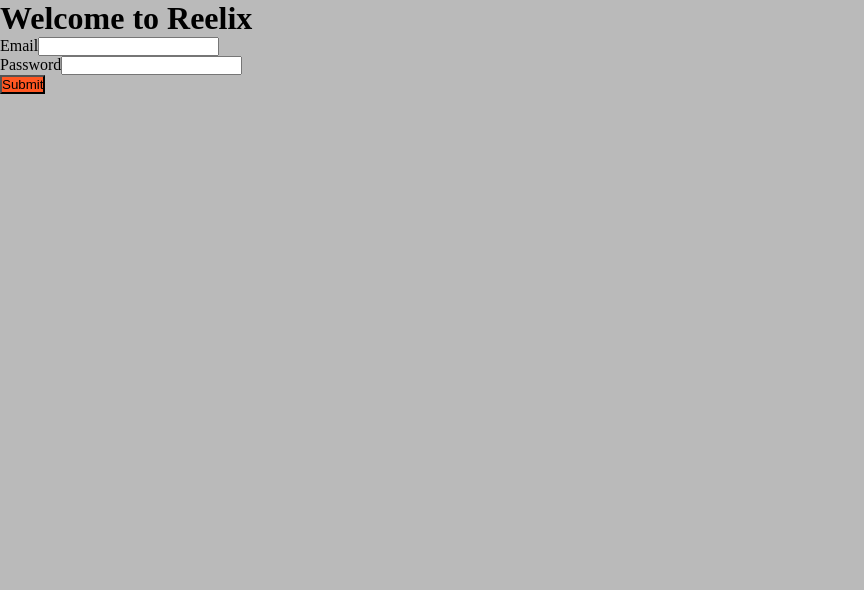
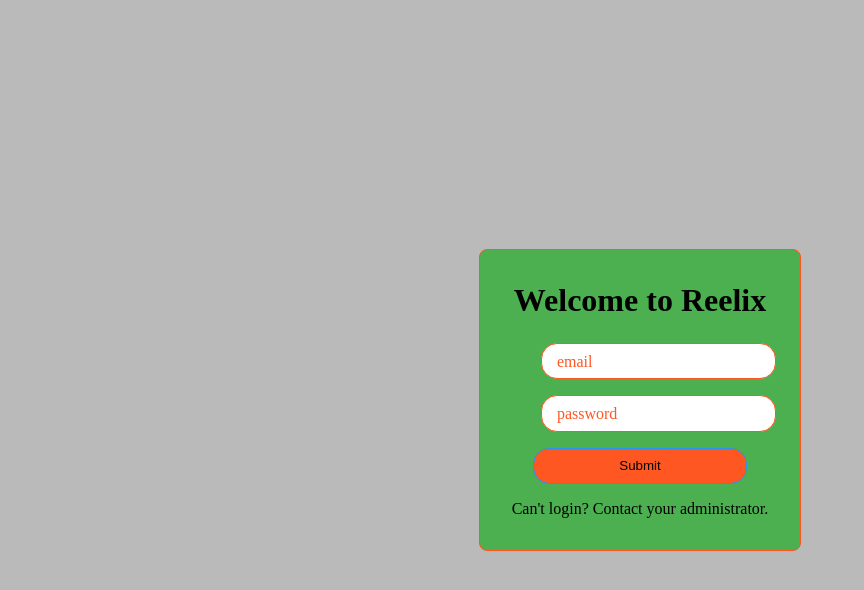
Before and after one commit to MagnusHLund/Reelix, a React (Vite) app in the folder reelix.frontend/reelix.website/: page /login in a window 1280 px wide. Shown: the top 590 px of the page, without its empty margins (0-864 px from the left). Built offline with nearby package versions, Linux system fonts and the light colour scheme.

Commit message:
feat: :lipstick: Almost finished the rough design of the login page

```diff
--- a/reelix.frontend/reelix.website/src/components/input/Button.scss
+++ b/reelix.frontend/reelix.website/src/components/input/Button.scss
@@ -1,6 +1,9 @@
 .button {
   background-color: $accent-color;
   cursor: pointer;
+  padding: 0.6rem;
+  border: 1px solid $secondary-color;
+  border-radius: 1rem;
 
   &.transparent {
     background-color: transparent;
--- a/reelix.frontend/reelix.website/src/components/input/TextInput.scss
+++ b/reelix.frontend/reelix.website/src/components/input/TextInput.scss
@@ -0,0 +1,39 @@
+.text-input {
+  padding: 0.5rem;
+  width: 100%;
+
+  .text-input__field {
+    padding: 0.6rem;
+    border: 1px solid $accent-color;
+    border-radius: 1rem;
+    width: 100%;
+
+    &:focus {
+      outline: none;
+    }
+
+    &::placeholder {
+      color: transparent; // Hide the default placeholder
+    }
+  }
+
+  .text-input__placeholder {
+    color: $accent-color;
+    position: absolute;
+    margin-left: 1rem;
+    margin-top: 0.6rem;
+    pointer-events: none;
+  }
+
+  &:has(.text-input__field:focus, .text-input__field:not(:placeholder-shown)) {
+    .text-input__placeholder {
+      color: $accent-color;
+      transform: translateY(-1.2rem);
+      z-index: 11000;
+      background-color: white;
+      border: 1px solid $accent-color;
+      padding: 0 5px;
+      border-radius: 1rem;
+    }
+  }
+}
--- a/reelix.frontend/reelix.website/src/components/input/TextInput.tsx
+++ b/reelix.frontend/reelix.website/src/components/input/TextInput.tsx
@@ -1,21 +1,25 @@
 import './TextInput.scss'
 import { stringToPascalCase } from '../../utils/stringUtils'
 
-interface TextInputProps {
+interface TextInputProps extends React.InputHTMLAttributes<HTMLInputElement> {
   placeholder?: string
   defaultValue?: string
-  onChange?: (value: string) => void
+  className?: string
+  type?: React.HTMLInputTypeAttribute
 }
 
 const TextInput: React.FC<TextInputProps> = ({
   placeholder,
-  defaultValue,
+  defaultValue = '',
+  className = '',
+  type = 'text',
   onChange,
+  ...props
 }) => {
   const id = placeholder ? stringToPascalCase(placeholder) : undefined
 
   return (
-    <div className="text-input">
+    <div className={`text-input ${className}`}>
       {placeholder && (
         <label className="text-input__placeholder" htmlFor={id}>
           {placeholder}
@@ -24,10 +28,12 @@
       <input
         id={id}
         name={id}
-        type="text"
+        type={type}
         className="text-input__field"
         defaultValue={defaultValue}
-        onChange={(e) => onChange?.(e.target.value)}
+        placeholder=""
+        onChange={(e) => onChange?.(e)}
+        {...props}
       />
     </div>
   )
--- /dev/null
+++ b/reelix.frontend/reelix.website/src/components/layout/common/ErrorContainer.scss
@@ -0,0 +1,19 @@
+.error-container__container {
+  display: flex;
+  flex-direction: column;
+  align-items: flex-start;
+  background-color: $secondary-color;
+  padding: 1rem;
+  border: 1px solid $accent-color;
+  border-radius: 1rem;
+  gap: 1rem;
+  .error-container__message-wrapper {
+    display: flex;
+    align-items: center;
+    gap: 0.5rem;
+    .error-container__icon {
+    }
+    .error-container__message {
+    }
+  }
+}
--- /dev/null
+++ b/reelix.frontend/reelix.website/src/components/layout/common/ErrorContainer.tsx
@@ -0,0 +1,31 @@
+import './ErrorContainer.scss'
+import Image from './Image'
+
+interface ErrorContainerProps {
+  errorMessages: string[]
+  className?: string
+}
+
+const ErrorContainer: React.FC<ErrorContainerProps> = ({
+  errorMessages,
+  className,
+}) => {
+  return (
+    <div className={`error-container__container ${className}`}>
+      {errorMessages.map((message, index) => (
+        <div key={index} className="error-container__message-wrapper">
+          <Image
+            src="/black.png"
+            alt="Error icon"
+            width={20}
+            height={20}
+            className="error-container__icon"
+          />
+          <p className="error-container__message">{message}</p>
+        </div>
+      ))}
+    </div>
+  )
+}
+
+export default ErrorContainer
--- a/reelix.frontend/reelix.website/src/components/layout/common/Form.scss
+++ b/reelix.frontend/reelix.website/src/components/layout/common/Form.scss
@@ -0,0 +1,18 @@
+.form__container {
+  .form__error-container {
+    margin-bottom: 1rem;
+  }
+  .form__element {
+    display: flex;
+    flex-direction: column;
+    width: 100%;
+    .form__input {
+      width: 100%;
+    }
+    .form__submit-button {
+      margin-top: 0.5rem;
+    }
+  }
+}
+
+// TODO: Fix issue with login form input fields being too wide
--- a/reelix.frontend/reelix.website/src/components/layout/common/Form.tsx
+++ b/reelix.frontend/reelix.website/src/components/layout/common/Form.tsx
@@ -1,12 +1,15 @@
+import './Form.scss'
 import {
+  Path,
   useForm,
+  FieldError,
+  FieldErrors,
+  FieldValues,
   SubmitHandler,
-  FieldValues,
-  FieldError,
-  Path,
 } from 'react-hook-form'
 import Button from '../../input/Button'
-import './Form.scss'
+import TextInput from '../../input/TextInput'
+import ErrorContainer from './ErrorContainer'
 
 type FormProps<T extends FieldValues> = {
   onSubmit: SubmitHandler<T>
@@ -18,12 +21,14 @@
     errorMessage?: string
   }[]
   buttonText?: string
+  className?: string
 }
 
 const Form = <T extends FieldValues>({
   onSubmit,
   fields,
   buttonText = 'Submit',
+  className = '',
 }: FormProps<T>) => {
   const {
     register,
@@ -31,34 +36,35 @@
     formState: { errors },
   } = useForm<T>()
 
+  const formatErrorMessages = (error: FieldErrors<T>): string[] => {
+    return Object.entries(error).map(([field, fieldError]) => {
+      const errorMessage = (fieldError as FieldError)?.message
+      return (
+        errorMessage ||
+        fields.find((f) => f.name === field)?.errorMessage ||
+        'Field is required'
+      )
+    })
+  }
+
   return (
-    <div className="form__container">
+    <div className={`form__container ${className}`}>
       {Object.keys(errors).length > 0 && (
-        <div className="error__box">
-          {Object.entries(errors).map(([field, error]) => (
-            <p key={field} className="error__message">
-              {(error as FieldError)?.message ||
-                fields.find((f) => f.name === field)?.errorMessage ||
-                'Field is required'}
-            </p>
-          ))}
-        </div>
+        <ErrorContainer
+          className="form__error-container"
+          errorMessages={formatErrorMessages(errors)}
+        />
       )}
 
       <form onSubmit={handleSubmit(onSubmit)} className="form__element">
-        {fields.map(({ name, label, type, validation }) => (
-          <div key={String(name)} className="form__group">
-            <label htmlFor={String(name)} className="form__label">
-              {label}
-            </label>
-            {/* TODO: Use custom Input component. Remove form__group and just use the custom input component directly */}
-            <input
-              type={type}
-              id={String(name)}
-              className="form__input"
-              {...register(name as Path<T>, validation)}
-            />
-          </div>
+        {fields.map(({ name, validation, type }) => (
+          <TextInput
+            key={String(name)}
+            placeholder={String(name)}
+            type={type}
+            className="form__input"
+            {...register(name as Path<T>, validation)}
+          />
         ))}
         <Button type="submit" className="form__submit-button">
           {buttonText}
--- a/reelix.frontend/reelix.website/src/components/pages/LoginPage.scss
+++ b/reelix.frontend/reelix.website/src/components/pages/LoginPage.scss
@@ -0,0 +1,25 @@
+.login__page {
+  display: grid;
+  height: 100vh;
+
+  .login__container {
+    display: flex;
+    flex-direction: column;
+    align-items: center;
+    place-self: center;
+    border: 1px solid $accent-color;
+    border-radius: 8px;
+    padding: 2rem;
+    background-color: $primary-color;
+    margin: 5vw;
+
+    .login__title {
+      font-size: 2rem;
+      font-weight: bold;
+      margin-bottom: 1rem;
+    }
+    .login__footer {
+      margin-top: 1rem;
+    }
+  }
+}
--- a/reelix.frontend/reelix.website/src/components/pages/LoginPage.tsx
+++ b/reelix.frontend/reelix.website/src/components/pages/LoginPage.tsx
@@ -1,3 +1,4 @@
+import { regexValidationPatterns } from '../../utils/validationUtils'
 import Form from '../layout/common/Form'
 import './LoginPage.scss'
 
@@ -13,6 +14,7 @@
 
   return (
     <div className="login__page">
+      <div className="login__container">
         <h1 className="login__title">Welcome to Reelix</h1>
         <Form
           onSubmit={onSubmit}
@@ -23,7 +25,7 @@
               type: 'text',
               validation: {
                 required: true,
-              pattern: /^[a-zA-Z0-9_.+-]+@[a-zA-Z0-9-]+\.[a-zA-Z0-9-.]+$/,
+                pattern: regexValidationPatterns.email,
               },
               errorMessage: 'Invalid email format',
             },
@@ -33,11 +35,17 @@
               type: 'password',
               validation: {
                 required: true,
-              minLength: { value: 6, message: 'Must be at least 6 characters' },
+                pattern: regexValidationPatterns.password,
               },
+              errorMessage:
+                'Password must be at least 6 characters long, contain at least one uppercase letter and one number',
             },
           ]}
         />
+        <p className="login__footer">
+          Can't login? Contact your administrator.
+        </p>
+      </div>
     </div>
   )
 }
--- /dev/null
+++ b/reelix.frontend/reelix.website/src/utils/validationUtils.ts
@@ -0,0 +1,4 @@
+export const regexValidationPatterns = {
+  email: /^[a-zA-Z0-9_.+-]+@[a-zA-Z0-9-]+\.[a-zA-Z0-9-.]+$/,
+  password: /^(?=.*[a-z])(?=.*[A-Z])(?=.*\d)[a-zA-Z\d]{6,}$/,
+}
```
Lines whose indentation alone changed are shown as unchanged.
